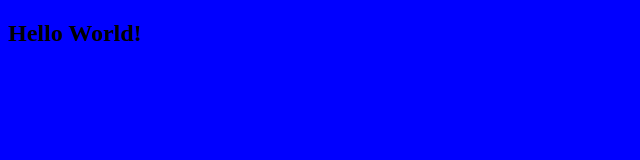
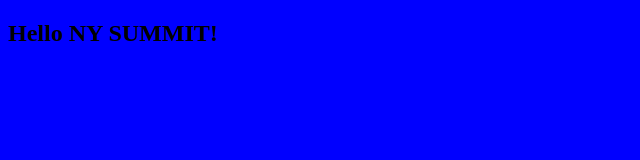
Before and after one commit to nicholaspan/gcp-cd-codelab, a plain HTML site: page content/index.html in a window 1280 px wide. Shown: the whole page, without its empty margins (0-640 px from the left). Drawn offline with Linux system fonts and the light colour scheme.

Commit message:
Hello NY Summit

```diff
--- a/content/index.html
+++ b/content/index.html
@@ -1,6 +1,6 @@
 <!DOCTYPE html>
 <html>
   <body style="background-color:blue">
-    <h2>Hello World!</h2>
+    <h2>Hello NY SUMMIT!</h2>
   </body>
 </html>
```
